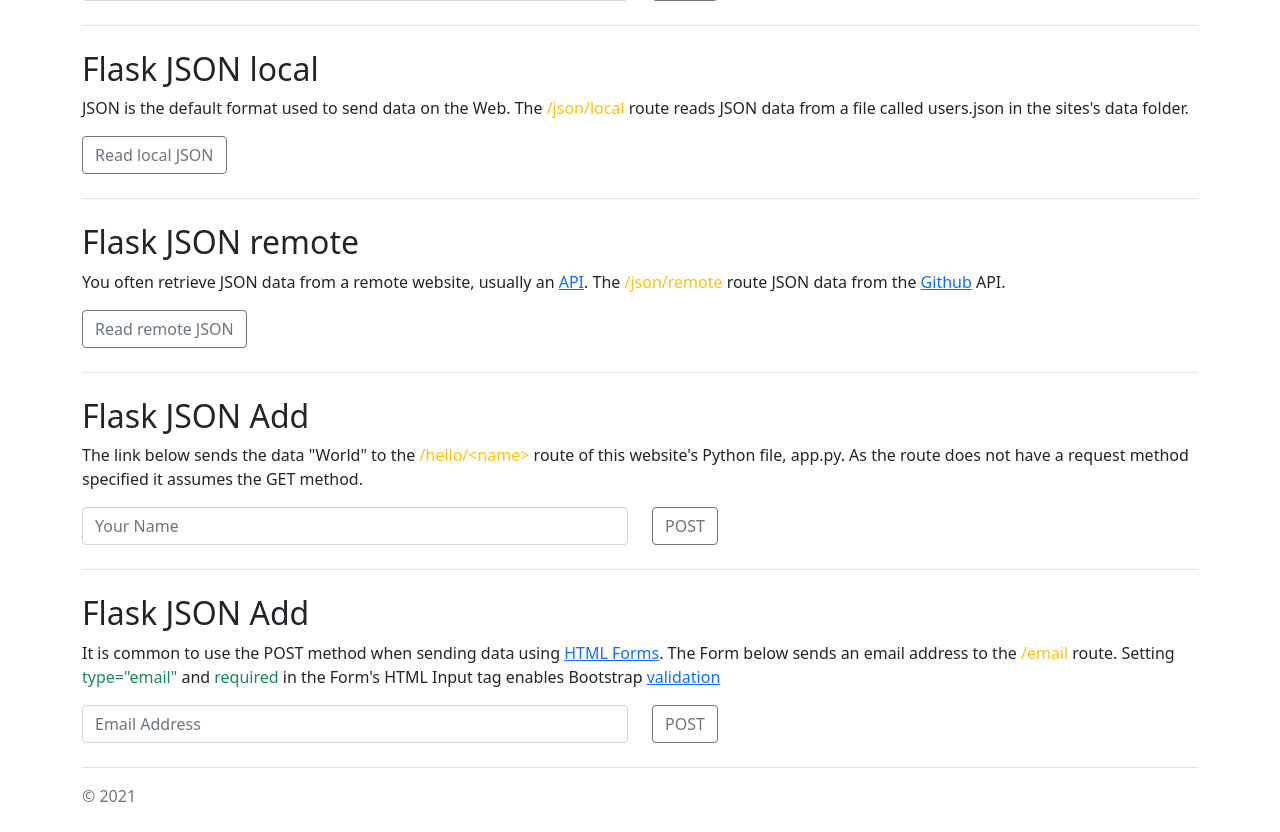
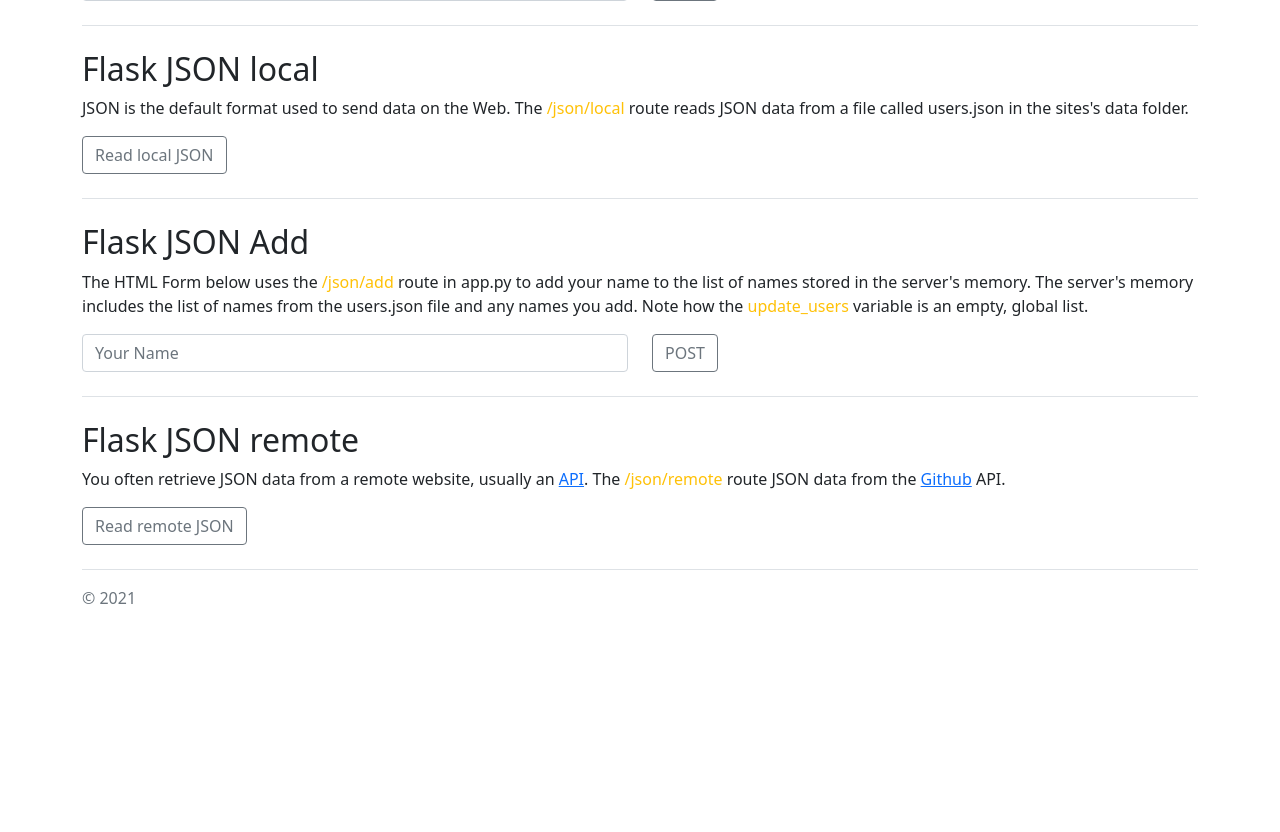
Before and after one commit to chrismatchett/met-teach-python-flask, a Flask app: page / in a window 1280 px wide. Shown: the part 1655-2487 px from the top of the page. After the commit the page ends 2259 px from the top, so only its background shows below. Run offline with Flask 2, Linux system fonts and the light colour scheme; some libraries are stand-ins or nearby versions.

Commit message:
ducks api active

```diff
--- a/app.py
+++ b/app.py
@@ -1,9 +1,6 @@
 from flask import Flask, render_template, request, json
-from urllib.request import urlopen
-
-# https://data.police.uk/api/forces
-
-# paginate, filter and sort
+from urllib.request import Request, urlopen
+from flask_paginate import Pagination, get_page_parameter
 
 app = Flask(__name__)
 update_users = []
@@ -44,3 +41,44 @@ def json_add():
 
     update_users.append({"name": request.form.get('name')})
     return render_template('json_add.html', users=update_users)
+
+# Random Duck API
+
+duck_url = "https://random-d.uk/api/v2/"
+
+# paginate, filter and sort
+
+@app.route("/duck")
+def duck():
+
+    global duck_url
+
+    query = duck_url + "random"
+    req = Request(query, headers={'User-Agent': 'Mozilla/5.0'})
+    res = urlopen(req)
+    duck_json = json.loads(res.read())
+
+    return render_template('duck/duck.html', duck=duck_json)
+
+@app.route("/ducks")
+def ducks():
+
+    global duck_url
+    # "image_count": 282,
+    # "images": []
+
+    search = False
+    q = request.args.get('q')
+    if q:
+        search = True
+
+    page = request.args.get(get_page_parameter(), type=int, default=1)
+
+    query = duck_url + "list"
+    req = Request(query, headers={'User-Agent': 'Mozilla/5.0'})
+    res = urlopen(req)
+    ducks_json = json.loads(res.read())
+
+    pagination = Pagination(page=page, total=ducks_json['image_count'], search=search, record_name='ducks')
+
+    return render_template('duck/ducks.html', ducks=ducks_json['images'], url=duck_url, pagination=pagination)
--- a/templates/jumbotron.html
+++ b/templates/jumbotron.html
@@ -154,21 +154,10 @@
             <div class="rowborder-bottomalign-items-md-stretch border-bottom">
               <div class="col-md-12">
                   <div class="h-100 mt-4 mb-4">
-                  <h2>Flask JSON remote</h2>
-                  <p>You often retrieve JSON data from a remote website, usually an <a href="https://en.wikipedia.org/wiki/API">API</a>.
-                  The <span class="text-warning">/json/remote</span> route JSON data from the <a href="https://github.com/">Github</a> API.
-                  </p>
-                  <a href="/json/remote" class="btn btn-outline-secondary">Read remote JSON</a>
-                  </div>
-              </div>
-          </div>
-
-          <div class="rowborder-bottomalign-items-md-stretch border-bottom">
-            <div class="col-md-12">
-                <div class="h-100 mt-4 mb-4">
                           <h2>Flask JSON Add</h2>
-                        <p>The link below sends the data "World" to the <span class="text-warning">/hello/&lt;name&gt;</span> route of this website's Python file, app.py.
-                            As the route does not have a request method specified it assumes the GET method.
+                          <p>The HTML Form below uses the <span class="text-warning">/json/add</span> route in app.py to add your name to the list of names stored in the server's memory.
+                            The server's memory includes the list of names from the users.json file and any names you add.
+                            Note how the <span class="text-warning">update_users</span> variable is an empty, global list.
                           </p>
                           <form action="/json/add" method="post">
                               <div class="row">
@@ -188,22 +177,11 @@
             <div class="rowborder-bottomalign-items-md-stretch">
               <div class="col-md-12">
                   <div class="h-100 mt-4 mb-4">
-                  <h2>Flask JSON Add</h2>
-                  <p>It is common to use the POST method when sending data using <a href="https://www.w3schools.com/html/html_forms.asp">HTML Forms</a>.
-                  The Form below sends an email address to the <span class="text-warning">/email</span> route.
-                  Setting <span class="text-success">type="email"</span> and <span class="text-success">required</span> in the Form's HTML Input tag enables Bootstrap <a href="https://getbootstrap.com/docs/5.0/forms/validation/">validation</a></span>
+                  <h2>Flask JSON remote</h2>
+                  <p>You often retrieve JSON data from a remote website, usually an <a href="https://en.wikipedia.org/wiki/API">API</a>.
+                  The <span class="text-warning">/json/remote</span> route JSON data from the <a href="https://github.com/">Github</a> API.
                   </p>
-                  <form action="/email" method="post">
-                      <div class="row">
-                        <div class="col">
-                          <input type="email" name="email_address" class="form-control" placeholder="Email Address" required>
-                        </div>
-                        <div class="col">
-                          <button type="submit" class="btn btn-outline-secondary">
-                          POST</button>
-                        </div>
-                      </div>
-                    </form>
+                  <a href="/json/remote" class="btn btn-outline-secondary">Read remote JSON</a>
                   </div>
               </div>
           </div>
```
Also changed, not shown: templates/duck/duck.html (added, +8 -0 lines), templates/duck/ducks.html (added, +15 -0 lines). Lines whose indentation alone changed are shown as unchanged.
